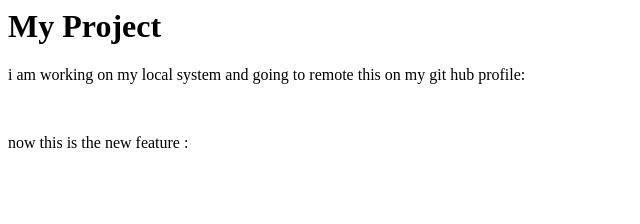
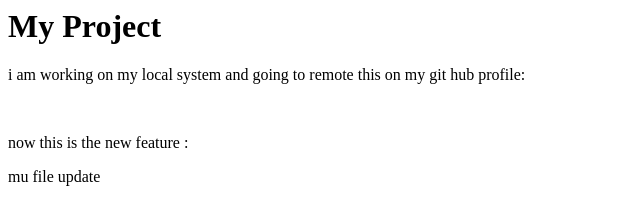
Before and after one commit to prachi-akd/First_LocalRepo, a plain HTML site: page index.html in a window 1280 px wide. Shown: the whole page, without its empty margins (0-640 px from the left). Drawn offline with Linux system fonts and the light colour scheme.

Commit message:
okay done

```diff
--- a/index.html
+++ b/index.html
@@ -2,3 +2,4 @@
 <p> i am working on my local system and going to remote this on  my git hub profile:</p>
 <br>
 <p> now this is the new feature :</p>
+<p> mu file update</p>
```
